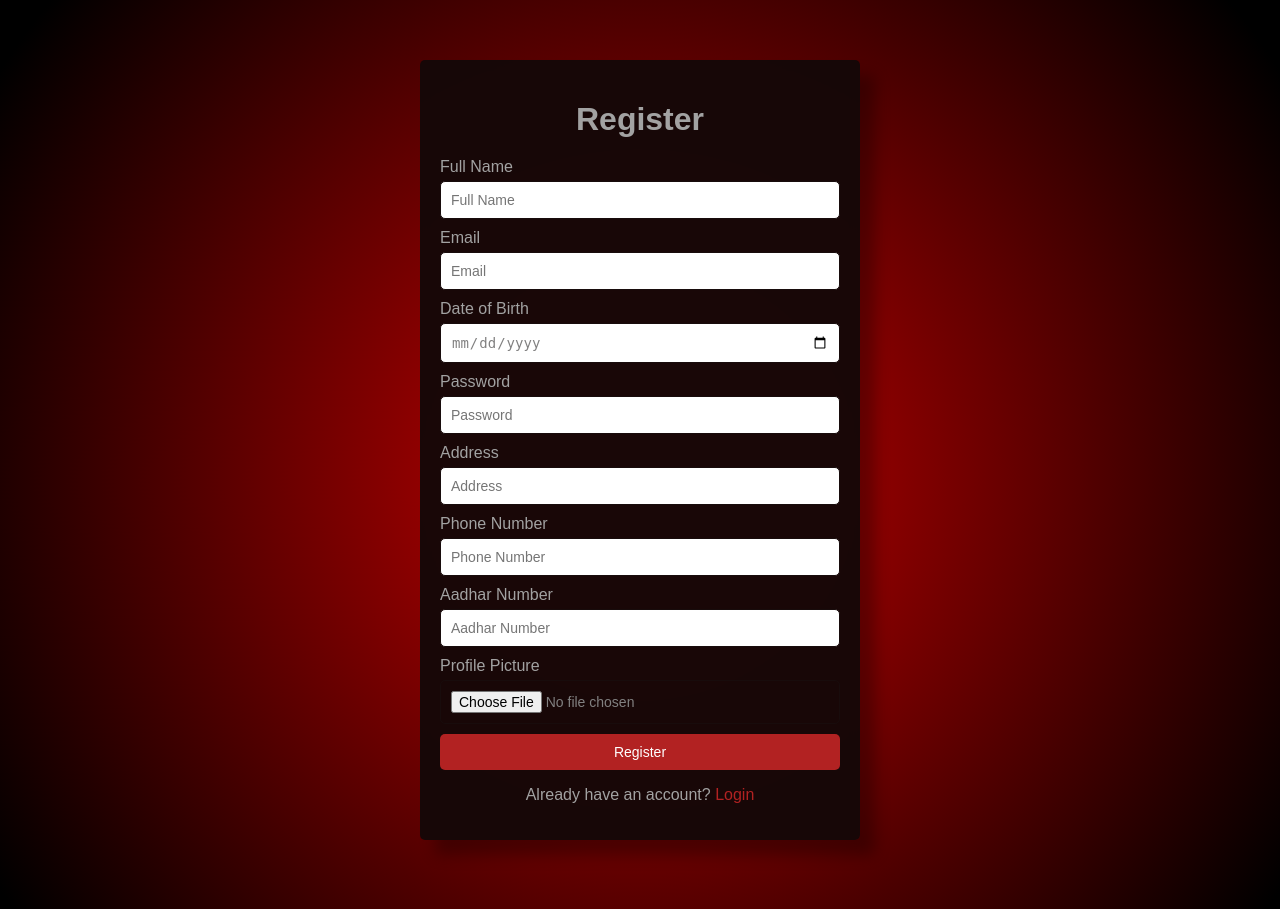
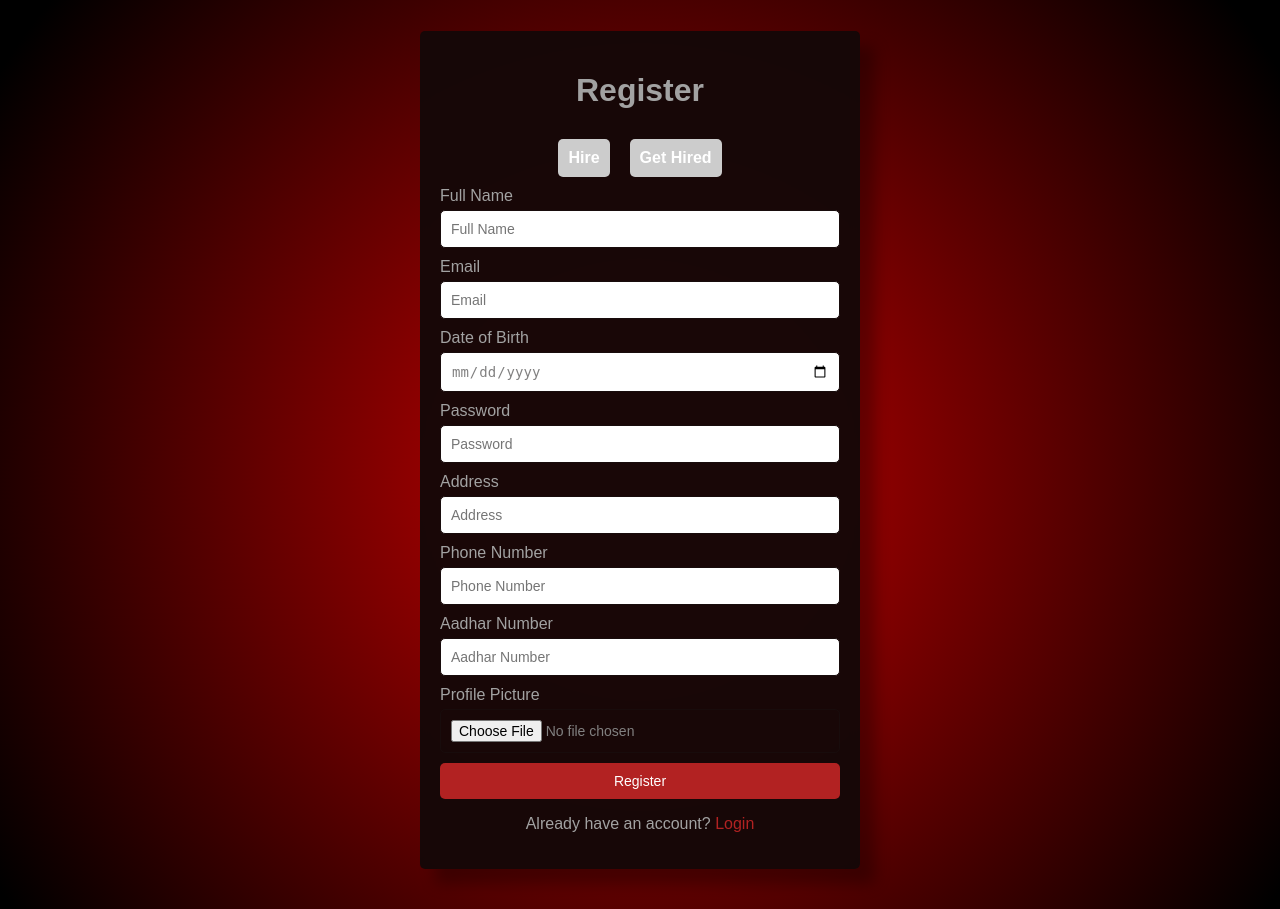
Before and after one commit to rpj09/UrbanWorkers, a Flask app: page /register in a window 1280 px wide. Shown: the top 909 px of the page. Run offline with Flask 3, Linux system fonts and the light colour scheme; parts of the project's set-up code (start-up, migrations or seed data) failed here and were passed over.

Commit message:
updated main.py

```diff
--- a/Templates/registrationform.html
+++ b/Templates/registrationform.html
@@ -10,6 +10,14 @@
     <div class="container">
         <h1>Register</h1>
         <form method="post" action="/submit">
+            <div class="select-options">
+                <input type="radio" class="select-option-input" id="hireOption" name="selectOption" value="hire">
+                <label class="select-option-label hire" for="hireOption">Hire</label>
+                <input type="radio" class="select-option-input" id="getHiredOption" name="selectOption" value="get-hired">
+                <label class="select-option-label get-hired" for="getHiredOption">Get Hired</label>
+              </div>
+
+
             <label for="name">Full Name</label>
             <input type="text" id="name" name="name" placeholder="Full Name" required>
 
--- a/app.py
+++ b/app.py
@@ -28,6 +28,8 @@ firebase=firebase_admin.initialize_app(cred,{
 })
 pb = pyrebase.initialize_app(json.load(open('/Users/ripunjaysingh/learn/GOOGLE_SOLUTIONS/cred.json')))
 
+user_id = None
+
 @app.route('/', methods=['GET', 'POST'])
 def login():
     if request.method == 'POST':
@@ -36,6 +38,9 @@ def login():
         try:
             user = sb.auth().sign_in_with_email_and_password(email, password)
             jwt = user['idToken']
+            global user_id
+            user_id = user['localId']
+
             return render_template("home.html")
         except:
             return render_template("index.html")
@@ -44,20 +49,18 @@ def login():
 @app.route('/register', methods=['GET', 'POST'])
 def register():
 
-
     return render_template('registrationform.html')
 
 @app.route('/home', methods=['GET', 'POST'])
 def home():
-        if request.method == 'POST':
-            email = request.form['email']
-            password = request.form['password']
-        try:
-            user = pb.auth().sign_in_with_email_and_password(email, password)
-            jwt = user['idToken']
-            return render_template("home.html")
-        except:
-            return "Invalid credentials."
+        """        user_type = sb.child("users").child(user_id).child("user_type").get().val()
+                print(user_type)
+                if user_type == 'Get Hired':
+                    return render_template('workers.html')
+                elif user_type == 'Hire':
+                    return render_template('hirer.html')
+        """
+        return render_template("home.html")
 
 
 
@@ -71,8 +74,9 @@ def submit():
         password=request.form.get("password")
         dob=request.form.get("dob")
         adhar=request.form.get("adhar")
+        select_option = request.form['selectOption']
 
-        print(name,email,phone_no,address,password,dob,adhar)
+        #print(name,email,phone_no,address,password,dob,adhar,select_option)
 
          # generate unique random id as Firebase key
         id=str(uuid.uuid4())
@@ -88,7 +92,8 @@ def submit():
         'address': address,
         'password': password,
         'dob': dob,
-        'adhar': adhar
+        'adhar': adhar,
+        'user_type': select_option
 
             })
 
--- a/static/css/registration.css
+++ b/static/css/registration.css
@@ -85,3 +85,42 @@ a {
 a:hover {
     text-decoration: underline;
 }
+
+.select-options {
+    display: flex;
+    flex-direction: row;
+    justify-content: center;
+    align-items: center;
+    margin: 10px;
+  }
+
+  .select-option-input {
+    display: none;
+  }
+
+  .select-option-label {
+    padding: 10px;
+    background-color: #ccc;
+    color: white;
+    font-weight: bold;
+    cursor: pointer;
+    border-radius: 5px;
+    margin: 0 10px;
+    transition: all 0.3s ease-in-out;
+  }
+
+  .select-option-label:hover {
+    background-color: #aaa;
+  }
+
+  .select-option-input:checked + .select-option-label {
+    background-color: #008000;
+  }
+
+  .select-option-input:checked + .select-option-label.hire {
+    background-color: #008000;
+  }
+
+  .select-option-input:checked + .select-option-label.get-hired {
+    background-color: #FF8C00;
+  }
```
